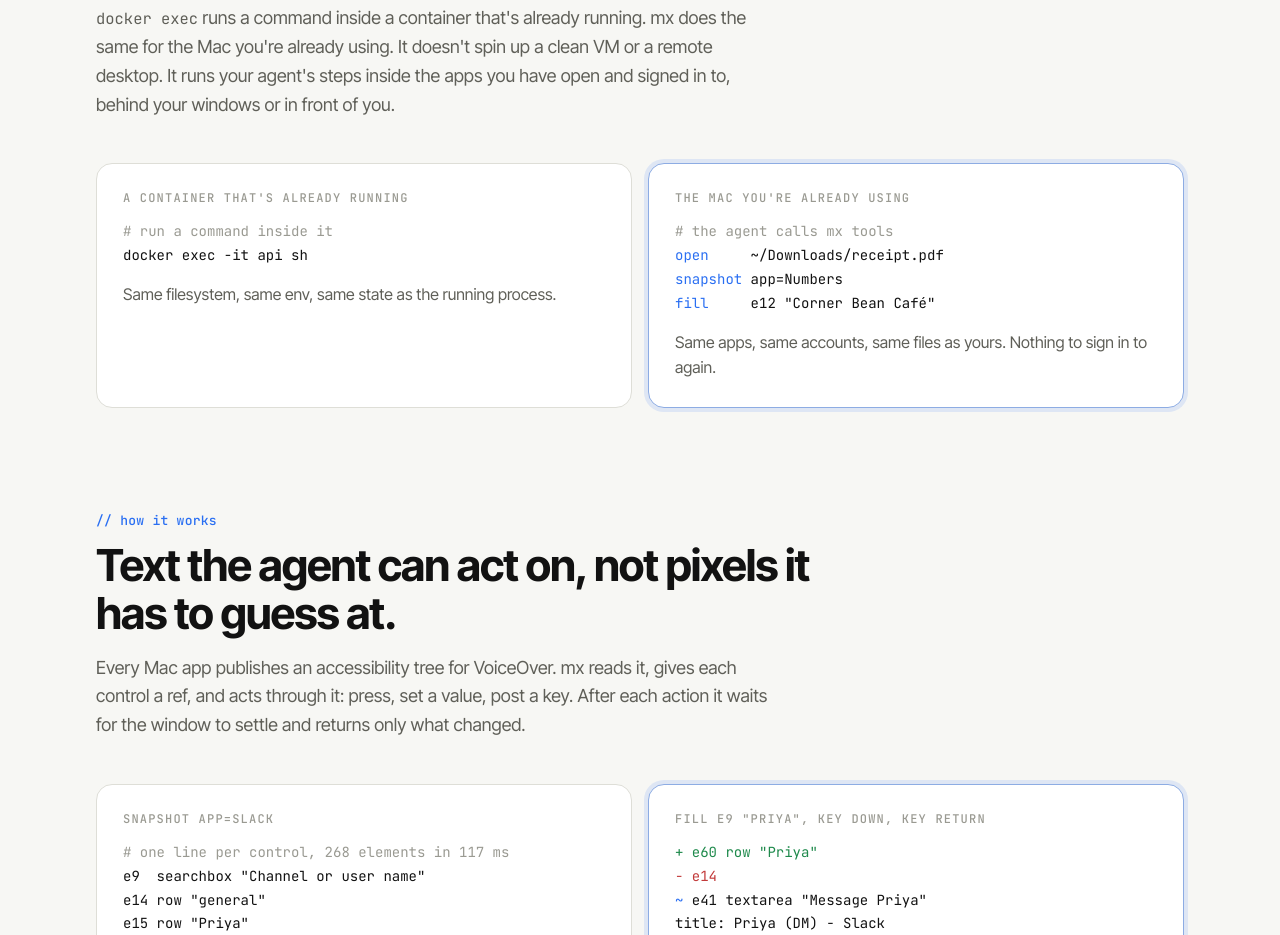
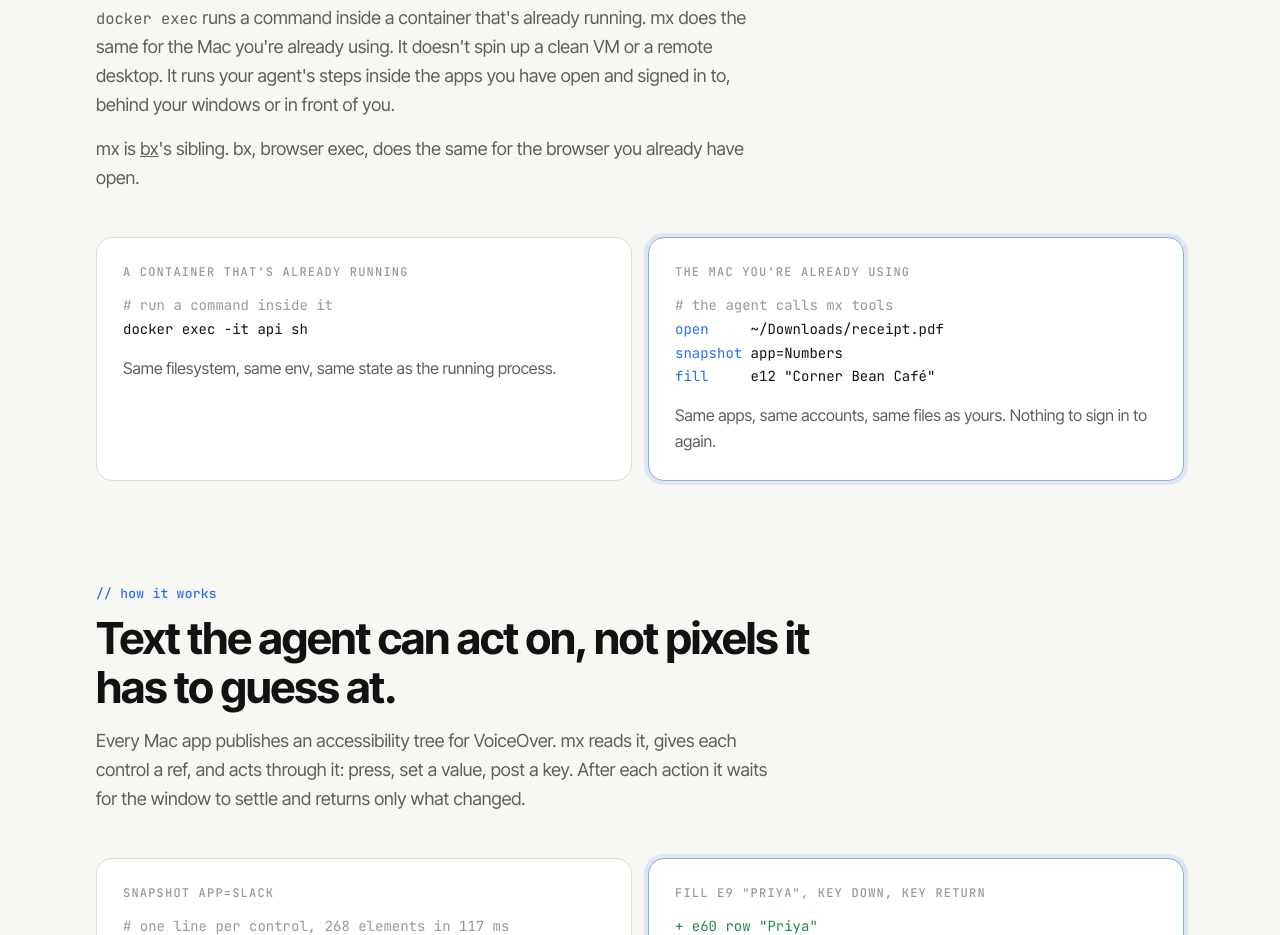
Before and after one commit to Facets-cloud/mx, a plain HTML site: page site/index.html in a window 1280 px wide. Shown: the part 2540-3475 px from the top of the page. Drawn offline with Linux system fonts and the light colour scheme.

Commit message:
site: name bx as mx's sibling in the mac exec section
Co-Authored-By: Claude Opus 5.5 <noreply@anthropic.com>

```diff
--- a/site/index.html
+++ b/site/index.html
@@ -345,6 +345,7 @@
     <div class="kicker">// mx = mac exec</div>
     <h2>Like docker exec, but the container is your Mac.</h2>
     <p class="sub"><code>docker exec</code> runs a command inside a container that's already running. mx does the same for the Mac you're already using. It doesn't spin up a clean VM or a remote desktop. It runs your agent's steps inside the apps you have open and signed in to, behind your windows or in front of you.</p>
+    <p class="sub">mx is <a href="https://github.com/Facets-cloud/bx">bx</a>'s sibling. bx, browser exec, does the same for the browser you already have open.</p>
 
     <div class="exec">
       <div class="cmp">
```
